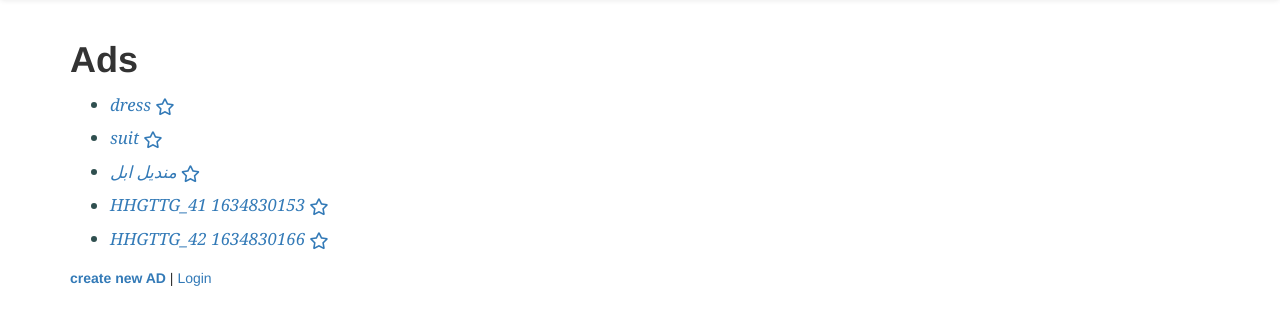
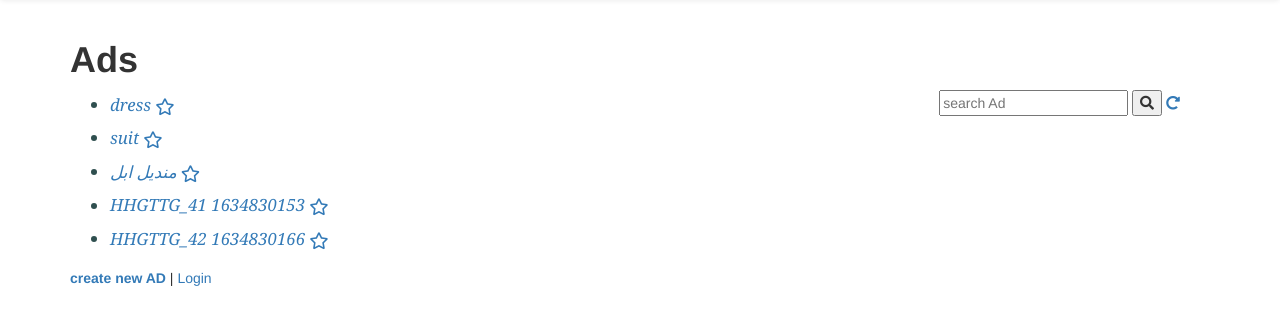
Before and after one commit to AhmedYounis20/Ads-Site, a Django app: page / in a window 1280 px wide. Shown: the part 52-377 px from the top of the page. Run offline with Django 3.2, Linux system fonts and the light colour scheme; data comes from the database, SQL or seed files in the repository; both versions use the stored data as it was after the commit; some libraries are stand-ins or nearby versions.

Commit message:
finishing

```diff
--- a/ads/forms.py
+++ b/ads/forms.py
@@ -12,7 +12,7 @@ class CreateAdForm(forms.ModelForm):
     upload_field_name='image'
     class Meta:
         model=models.Ad
-        fields=['title','price','text','image']
+        fields=['title','price','text','tags','image']
 
     def clean(self):
         cleaned_data=super().clean()
@@ -31,4 +31,5 @@ class CreateAdForm(forms.ModelForm):
             instance.image=bytearr
         if commit:
             instance.save()
+            self.save_m2m()
         return instance
--- a/ads/models.py
+++ b/ads/models.py
@@ -3,6 +3,7 @@ from django.shortcuts import redirect
 from django.urls.base import reverse
 from django.utils.translation import TranslatorCommentWarning
 from django.conf import settings
+from taggit.managers import TaggableManager
 # Create your models here.
 class Ad(models.Model):
     title=models.CharField(max_length=150,)
@@ -10,6 +11,7 @@ class Ad(models.Model):
     text=models.TextField()
     favorites = models.ManyToManyField(settings.AUTH_USER_MODEL,
         through='adFav', related_name='favorite_ads',blank=True)
+    tags=TaggableManager()
     ###### pics
     image=models.BinaryField(null=True,blank=True,editable=True)
     content_type=models.CharField(max_length=500,null=True,blank=True,help_text='the MIMEType of the file')
--- a/ads/views.py
+++ b/ads/views.py
@@ -7,6 +7,7 @@ from django.contrib.auth.decorators import login_required
 from django.urls import reverse
 from django.utils.decorators import method_decorator
 from django.views.decorators.csrf import csrf_exempt
+from django.db.models import Q
 class CreateAdView(View,LoginRequiredMixin):
     model=models.Ad
     template_name='ads/CreateAd.html'
@@ -24,6 +25,7 @@ class CreateAdView(View,LoginRequiredMixin):
         ad=form.save(commit=False)
         ad.author=request.user
         ad.save()
+        form.save_m2m()
         return redirect(self.success_url)
     success_url='/ads'
 
@@ -47,6 +49,7 @@ class UpdateAdView(View,LoginRequiredMixin):
             return render(request,self.template_name,context)
         ad=form.save(commit=False)
         ad.save()
+        form.save_m2m()
         return redirect(self.success_url)
 class DeleteAdView(DeleteView,LoginRequiredMixin):
     model=models.Ad
@@ -57,7 +60,18 @@ class DetailAdView(DetailView):
     template_name='ads/DetailAd.html'
 class ListAdView(ListView):
     def get(self,request):
-        ads=models.Ad.objects.all()
+        if request.GET.get('search'):
+            search=request.GET.get('search')
+            query=Q(title__contains=search)
+            query.add(Q(text__contains=search),Q.OR)
+            query.add(Q(tags__name=search),Q.OR)
+            print(models.Ad.objects.filter(tags__name='fashion'))
+            ads=models.Ad.objects.filter(query).select_related().order_by('-created_at')
+
+            ads=list(set(ads))[:10]
+
+        else:
+            ads=models.Ad.objects.all()
         favorite_list=[]
         if request.user.is_authenticated :
             favorite_list=self.request.user.favorite_ads.values('id')
--- a/finalcourse/settings.py
+++ b/finalcourse/settings.py
@@ -37,6 +37,7 @@ INSTALLED_APPS = [
     'django.contrib.sessions',
     'django.contrib.messages',
     'django.contrib.staticfiles',
+    "taggit",
 
     'bootstrap3',
     'crispy_forms',
--- a/templates/ads/DetailAd.html
+++ b/templates/ads/DetailAd.html
@@ -18,7 +18,7 @@
 
     <span style="float: right;">
         ({{ ad.created_at|naturaltime }})
-        {% if user == ad.Author %}
+        {% if user == ad.author %}
         <a href="{% url 'ads:ad_update' ad.id %}"><i class="fa fa-pencil"></i></a>
         <a href="{% url 'ads:ad_delete' ad.id %}"><i class="fa fa-trash"></i></a>
 
@@ -31,7 +31,9 @@
 
     <p>
 {{ad.text}}
+
     </p>
+<p>Tags: {%  for tag in ad.tags.all %} <span style='background-color: blueviolet; padding:4px; border-radius: 5px; color:whitesmoke'>{{tag}}</span> {% endfor %}</p>
     <p>
     Price: ${{ad.price}}
     </p>
--- a/templates/ads/ListAd.html
+++ b/templates/ads/ListAd.html
@@ -27,6 +27,19 @@
 <div class="container">
 
     <h1 style="font-weight: 500;"><strong>Ads </strong> </h1>
+    <div  style='right:100px;  position: absolute;'>
+
+        <form action="" method="GET"  >
+                <input type="text" name='search'   placeholder="search Ad">
+
+
+            <button type='submit' = >
+
+            <i class='fa fa-search'></i>
+            </button>
+            <a href="."> <i class="fas fa-redo-alt"></i></a>
+        </form>
+    </div>
     <p>
 
     <ul>
@@ -74,4 +87,5 @@
 
     </div>
 
+
 {% endblock %}
```
Also changed, not shown: R.jfif (deleted), db.sqlite3, download.jpg (deleted).
